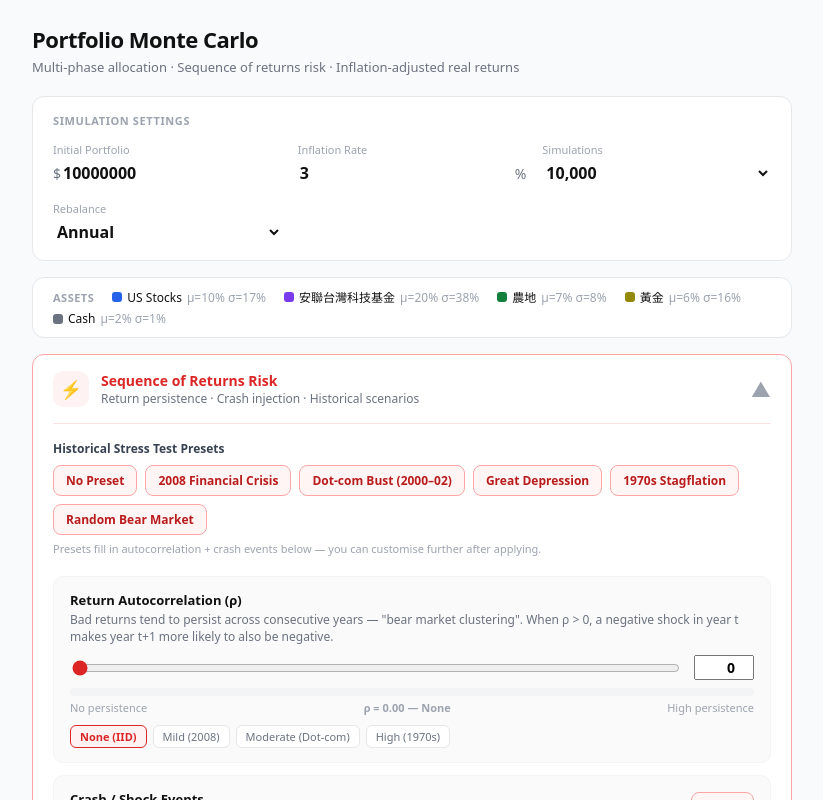
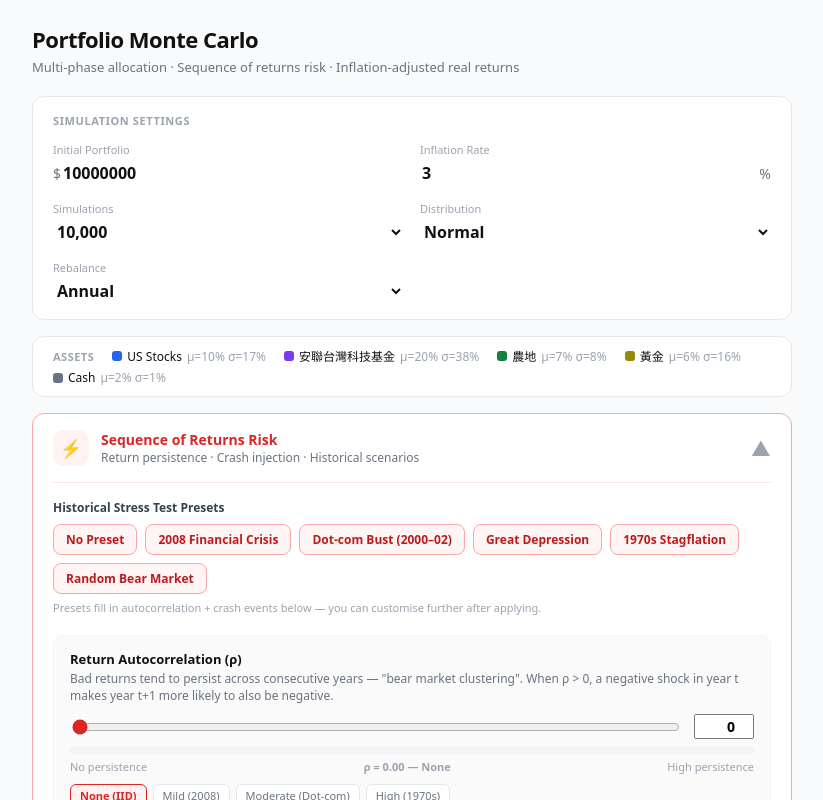
Before and after one commit to L3OL1N/PortfolioMonteCarlo, a React (Vite) app: page / in a window 1280 px wide. Shown: the top 800 px of the page, without its empty margins (228-1051 px from the left). Built offline with nearby package versions, Linux system fonts and the light colour scheme.

Commit message:
ai add fat tail

```diff
--- a/src/App.jsx
+++ b/src/App.jsx
@@ -18,6 +18,7 @@ export default function App() {
   ]);
   const [seqRisk, setSeqRisk] = useState({ autocorr: 0, crashes: [] });
   const [rebalance, setRebalance] = useState("annual");
+  const [distribution, setDistribution] = useState("normal");
   const [results, setResults] = useState(null);
   const [running, setRunning] = useState(false);
   const [seqOpen, setSeqOpen] = useState(true);
@@ -62,13 +63,13 @@ export default function App() {
           ...stage,
           alloc: Object.fromEntries(Object.entries(stage.alloc).map(([key, value]) => [key, Number(value) / 100])),
         }));
-        setResults(simulate(normedStages, initial, numSims, inflation / 100, seqRisk, rebalance));
+        setResults(simulate(normedStages, initial, numSims, inflation / 100, seqRisk, rebalance, distribution));
       } catch (error) {
         console.error(error);
       }
       setRunning(false);
     }, 20);
-  }, [stages, initial, numSims, inflation, seqRisk, running, allValid]);
+  }, [stages, initial, numSims, inflation, seqRisk, rebalance, distribution, running, allValid]);
 
   return (
     <div style={{ fontFamily: "system-ui,-apple-system,sans-serif", maxWidth: 800, margin: "0 auto", padding: "24px 20px", color: "#111", background: "#f9fafb", minHeight: "100vh" }}>
@@ -77,7 +78,7 @@ export default function App() {
 
       <div style={{ background: "#fff", border: "1px solid #e5e7eb", borderRadius: 12, padding: "16px 20px", marginBottom: 16 }}>
         <div style={{ fontSize: 11, fontWeight: 700, color: "#9ca3af", textTransform: "uppercase", letterSpacing: 0.6, marginBottom: 14 }}>Simulation Settings</div>
-        <div style={{ display: "grid", gridTemplateColumns: "repeat(3,1fr)", gap: 16 }}>
+        <div style={{ display: "grid", gridTemplateColumns: "repeat(2,1fr)", gap: 16 }}>
           <div>
             <div style={{ fontSize: 11, color: "#9ca3af", marginBottom: 4 }}>Initial Portfolio</div>
             <div style={{ display: "flex", alignItems: "center" }}><span style={{ fontSize: 14, color: "#6b7280" }}>$</span>
@@ -93,6 +94,13 @@ export default function App() {
             <div style={{ fontSize: 11, color: "#9ca3af", marginBottom: 4 }}>Simulations</div>
             <select value={numSims} onChange={(e) => setNumSims(Number(e.target.value))} style={{ border: "none", background: "transparent", fontSize: 16, fontWeight: 700, outline: "none", color: "#111", cursor: "pointer", width: "100%" }}>
               {[500, 1000, 2500, 5000, 10000].map((option) => <option key={option} value={option}>{option.toLocaleString()}</option>)}
+            </select>
+          </div>
+          <div>
+            <div style={{ fontSize: 11, color: "#9ca3af", marginBottom: 4 }}>Distribution</div>
+            <select value={distribution} onChange={(e) => setDistribution(e.target.value)} style={{ border: "none", background: "transparent", fontSize: 16, fontWeight: 700, outline: "none", color: "#111", cursor: "pointer", width: "100%" }}>
+              <option value="normal">Normal</option>
+              <option value="fat">Fat tails</option>
             </select>
           </div>
           <div>
--- a/src/simulation.js
+++ b/src/simulation.js
@@ -1,7 +1,7 @@
 import { ASSETS, COR } from "./constants";
-import { cholesky, portfolioMoments, randn } from "./utils";
+import { cholesky, portfolioMoments, randn, randStudentT } from "./utils";
 
-export function simulate(stages, initial, numSims, inflation, seqRisk, rebalance = "annual") {
+export function simulate(stages, initial, numSims, inflation, seqRisk, rebalance = "annual", distribution = "normal") {
   const { autocorr, crashes } = seqRisk;
   const totalYears = stages.reduce((s, st) => s + st.years, 0);
   const yearVals = Array.from({ length: totalYears + 1 }, () => new Array(numSims).fill(0));
@@ -11,6 +11,7 @@ export function simulate(stages, initial, numSims, inflation, seqRisk, rebalance
   const assetMeans = ASSETS.map((a) => a.ret);
   const assetMeansReal = assetMeans.map((m) => (1 + m) / (1 + inflation) - 1);
   const numAssets = ASSETS.length;
+  const rng = distribution === "fat" ? randStudentT : randn;
 
   for (let sim = 0; sim < numSims; sim++) {
     let yi = 0;
@@ -50,7 +51,7 @@ export function simulate(stages, initial, numSims, inflation, seqRisk, rebalance
             });
             stagePrevShock[stIdx] = stagePrevShock[stIdx].map((s) => s * autocorr);
           } else {
-            const eps = Array.from({ length: numAssets }, randn);
+            const eps = Array.from({ length: numAssets }, rng);
             const correlated = assetChol.map((row) => row.reduce((sum, lij, j) => sum + lij * eps[j], 0));
             const nextShock = correlated.map((value, idx) => autocorr * stagePrevShock[stIdx][idx] + Math.sqrt(1 - autocorr * autocorr) * value);
             stagePrevShock[stIdx] = nextShock;
--- a/src/utils.js
+++ b/src/utils.js
@@ -17,6 +17,16 @@ export function randn() {
   let u, v;
   do { u = Math.random(); v = Math.random(); } while (u === 0);
   return Math.sqrt(-2 * Math.log(u)) * Math.cos(2 * Math.PI * v);
+}
+
+export function randStudentT(df = 4) {
+  const z = randn();
+  let sumSq = 0;
+  for (let i = 0; i < df; i++) {
+    const x = randn();
+    sumSq += x * x;
+  }
+  return z / Math.sqrt(sumSq / df);
 }
 
 export function portfolioMoments(weights) {
```
Also changed, not shown: 3 other files (tests, documents, lock files or other folders).
